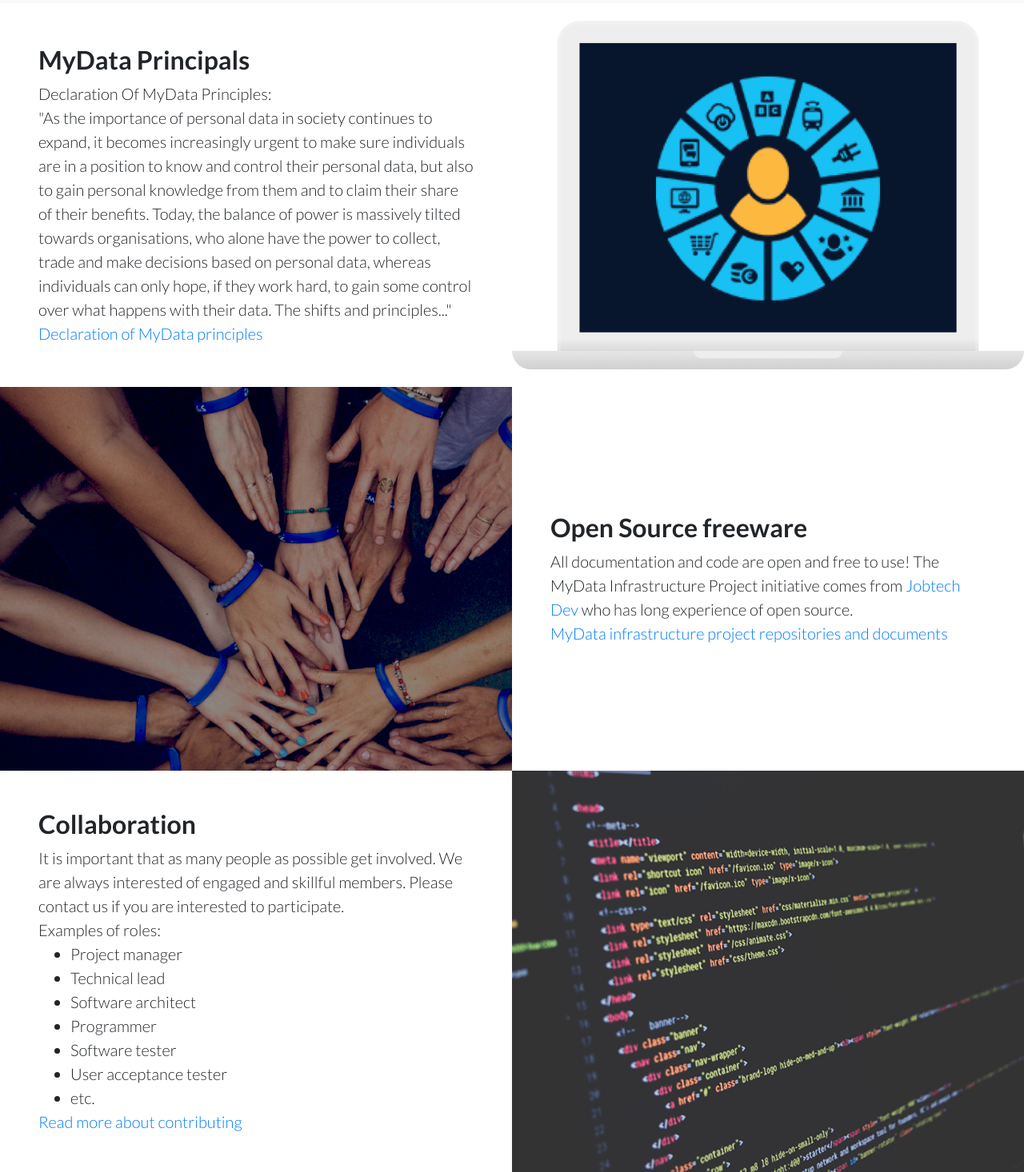
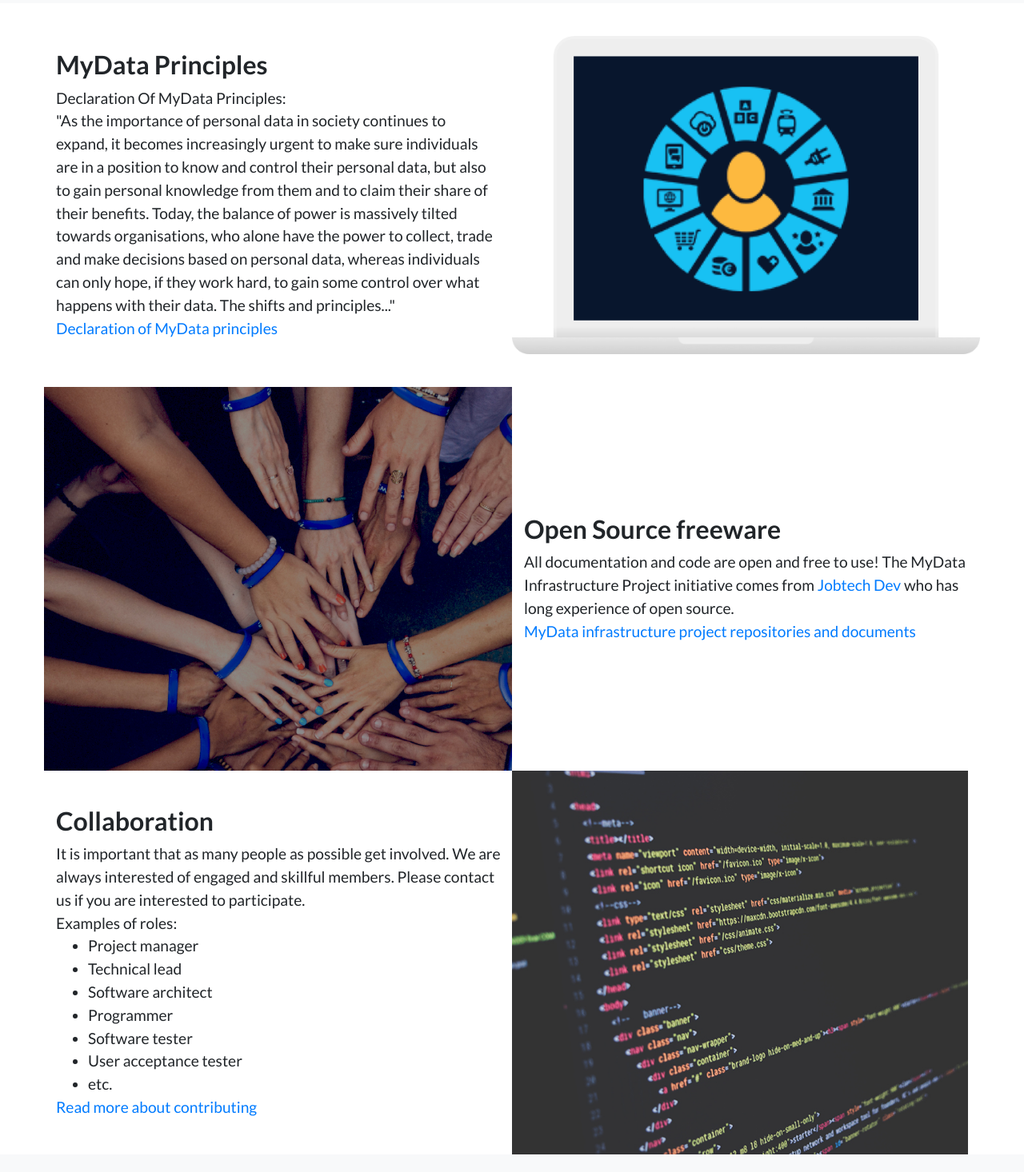
Before and after one commit to Mydata-Infrastructure-Project/mydata-infrastructure-project.github.io, a plain HTML site: page index.html in a window 1280 px wide. Shown: the part 1240-2706 px from the top of the page at 80% size. Drawn offline with Linux system fonts and the light colour scheme.

Commit message:
Light visual adjustments

```diff
--- a/css/first-page.css
+++ b/css/first-page.css
@@ -15,6 +15,10 @@ h5,
 h6 {
   font-family: 'Lato', 'Helvetica Neue', Helvetica, Arial, sans-serif;
   font-weight: 700;
+}
+
+.overlay-text {
+  top: -1rem;
 }
 
 header.masthead {
@@ -95,10 +99,14 @@ header.masthead h1 {
   max-width: 18rem;
 }
 
+.supporting .supporting-item .supporting-item-container {
+  height: 6rem;
+  box-shadow: 0 5px 5px 0 #adb5bd;
+}
+
 .supporting .supporting-item img {
   padding: 1rem;
-  max-width: 12rem;
-  box-shadow: 0 5px 5px 0 #adb5bd;
+  max-height: 6rem;
 }
 
 .call-to-action {
--- a/index.html
+++ b/index.html
@@ -53,7 +53,7 @@
       <div class="overlay"></div>
       <div class="container">
         <div class="row">
-          <div class="col-xl-9 mx-auto">
+          <div class="col-xl-9 mx-auto overlay-text">
             <h1 class="mb-2">Data-Without-Borders</h1>
             <h4>MyData Infrastructure Project</h4>
           </div>
@@ -99,18 +99,18 @@
 
     <!-- img descriptions -->
     <section id="description" class="descriptions">
-      <div class="container-fluid p-0">
-        <div class="row no-gutters">
+      <div class="container p-0">
+        <div class="row">
           <div
             class="col-lg-6 order-lg-2 text-white description-img"
             style="background-image: url('img/Laptop-1.png'); background-size: contain; background-repeat: no-repeat; background-position: center center;"
           ></div>
-          <div class="col-lg-6 order-lg-1 my-auto description-text">
-            <h2>MyData Principals</h2>
-            <p class="lead mb-0">
+          <div class="col-lg-6 order-lg-1 my-auto our-goal">
+            <h2>MyData Principles</h2>
+            <p class="our-goal-text mb-0">
               Declaration Of MyData Principles:
             </p>
-            <p class="lead mb-0">
+            <p class="our-goal-text mb-0">
               "As the importance of personal data in society continues to
               expand, it becomes increasingly urgent to make sure individuals
               are in a position to know and control their personal data, but
@@ -121,27 +121,27 @@
               only hope, if they work hard, to gain some control over what
               happens with their data. The shifts and principles..."
             </p>
-            <p class="lead mb-0">
+            <p class="our-goal-text mb-0">
               <a href="https://mydata.org/declaration/#content-section-2"
                 >Declaration of MyData principles
               </a>
             </p>
           </div>
         </div>
-        <div class="row no-gutters">
+        <div class="row">
           <div
             class="col-lg-6 text-white description-img"
             style="background-image: url('img/IMG_6073.jpg');"
           ></div>
-          <div class="col-lg-6 my-auto description-text">
+          <div class="col-lg-6 my-auto our-goal">
             <h2>Open Source freeware</h2>
-            <p class="lead mb-0">
+            <p class="our-goal-text mb-0">
               All documentation and code are open and free to use! The MyData
               Infrastructure Project initiative comes from
               <a href="https://www.jobtechdev.se"> Jobtech Dev </a> who has long
               experience of open source.
             </p>
-            <p class="lead mb-0">
+            <p class="our-goal-text mb-0">
               <a href="https://github.com/Mydata-Infrastructure-Project"
                 >MyData infrastructure project repositories and documents</a
               >
@@ -153,17 +153,17 @@
             class="col-lg-6 order-lg-2 text-white description-img"
             style="background-image: url('img/monitor-code.jpg');"
           ></div>
-          <div class="col-lg-6 order-lg-1 my-auto description-text">
+          <div class="col-lg-6 order-lg-1 my-auto our-goal">
             <h2>Collaboration</h2>
-            <p class="lead mb-0">
+            <p class="our-goal-text mb-0">
               It is important that as many people as possible get involved. We
               are always interested of engaged and skillful members. Please
               contact us if you are interested to participate.
             </p>
-            <p class="lead mb-0">
+            <p class="our-goal-text mb-0">
               Examples of roles:
             </p>
-            <ul class="lead mb-0">
+            <ul class="our-goal-text mb-0">
               <li>Project manager</li>
               <li>Technical lead</li>
               <li>Software architect</li>
@@ -172,9 +172,9 @@
               <li>User acceptance tester</li>
               <li>etc.</li>
             </ul>
-            <p class="lead mb-0">
+            <p class="our-goal-text mb-0">
               <a
-                class="lead mb-0"
+                class="our-goal-text mb-0"
                 href="https://github.com/Mydata-Infrastructure-Project/Documentation/blob/master/contribution.md"
               >
                 Read more about contributing
@@ -211,7 +211,11 @@
           <div class="col-lg-4">
             <div class="supporting-item mx-auto mb-5 mb-lg-0">
               <a href="https://www.arbetsformedlingen.se">
-                <img class="img-fluid mb-3" src="img/af-loggo.png" alt="" />
+                <img
+                  class="img-fluid mb-3"
+                  src="img/Af_logotyp_rgb.svg"
+                  alt=""
+                />
               </a>
             </div>
           </div>
```
Also changed, not shown: css/first-page.min.css, img/Af_logotyp_rgb.svg (added), img/nasa.jpg (added).
